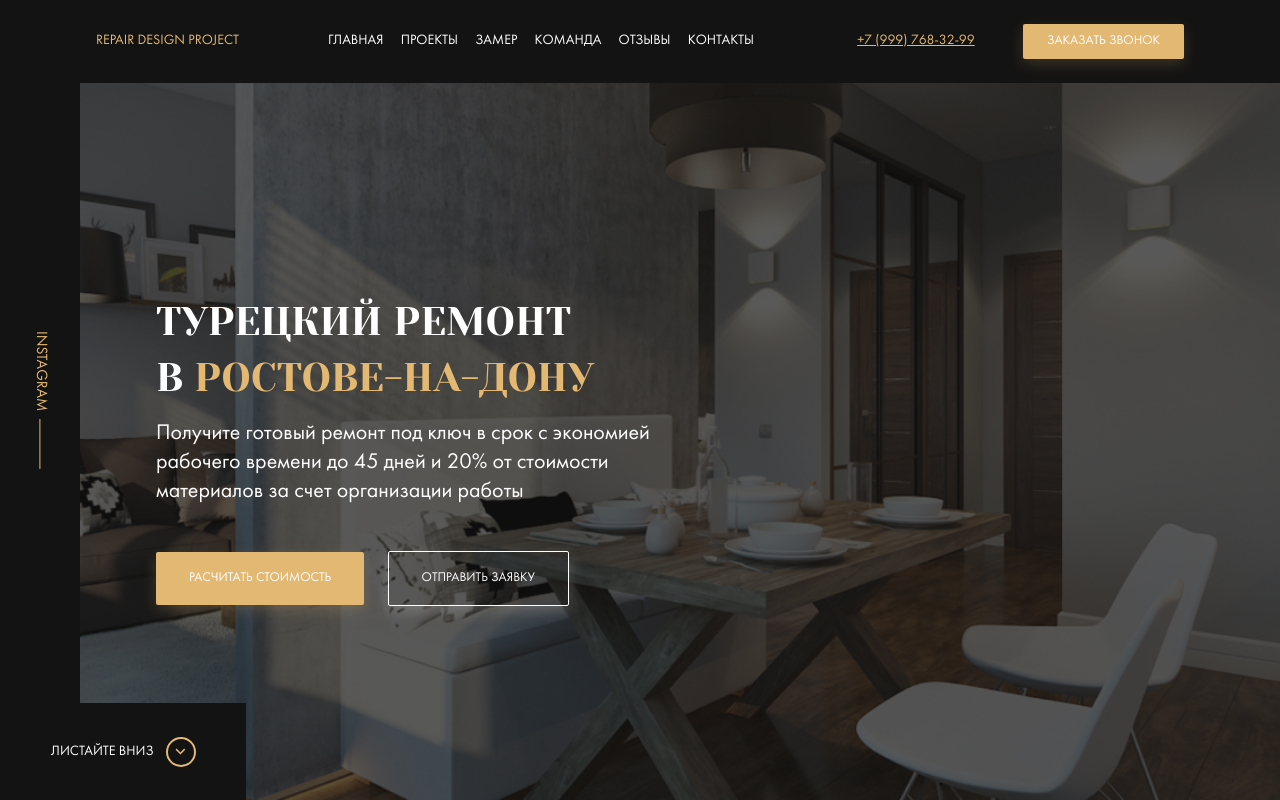
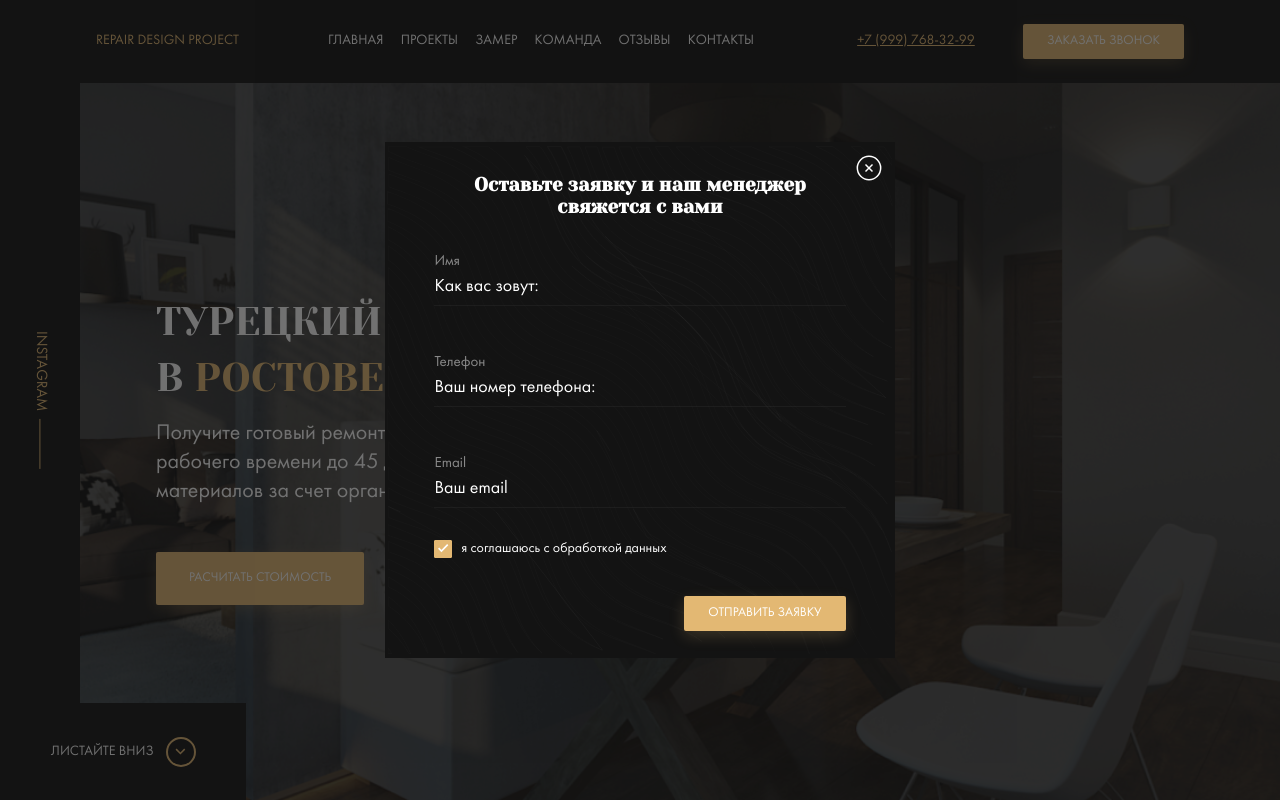
Before and after one commit to ildar1969/fatakhov, a website: page index.html in a window 1280 px wide. Shown: the top 800 px of the page. Drawn offline with Linux system fonts and the light colour scheme; files whose address does not match are found by name.

Commit message:
feat: дз20

```diff
--- a/index.html
+++ b/index.html
@@ -207,6 +207,27 @@
          </div>
       </section>
    </main>
+
+   <!-- =================Модальное окно================================================= -->
+   <div class="modal">
+      <div class="modal__dialog">
+         <button class="modal__close"></button>
+         <h3 class="modal__title">Оставьте заявку и наш менеджер свяжется с вами </h3>
+         <form action="#" class="form modal__form">
+            <label for="user-name" class="label form__label label--light">Имя</label>
+            <input type="text" class="input form__input modal__input" id="user-name" placeholder="Как вас зовут:">
+            <label for="user-phone" class="label form__label label--light">Телефон</label>
+            <input type="phone" class="input form__input modal__input" id="user-phone" placeholder="Ваш номер телефона:">
+            <label for="user-email" class="label form__label label--light">Email</label>
+            <input type="email" class="input form__input modal__input" id="user-email" placeholder="Ваш email">
+            <div class="policy modal__policy">
+               <input type="checkbox" name="policy-checkbox" id="policy-checkbox"
+                class="policy__checkbox" checked>
+               <label for="policy-checkbox" class="policy__label">я соглашаюсь с обработкой данных</label>
+            </div>
+            <button class="button button--primary modal__button">Отправить заявку</button>
+         </form>
+      </div>
+   </div>
 </body>
-
 </html>
--- a/sass/_interface.sass
+++ b/sass/_interface.sass
@@ -23,3 +23,35 @@
     box-shadow: 0px 5px 15px rgba($light, 0.2s)
   &:hover
       border: 1px solid $light
+.label
+  font-size: 1.07rem
+  &--light
+    color: rgba($light, 0.5)
+.input
+  background-color: transparent
+  border: none
+  border-bottom: 1px solid rgba(54,54,54, 0.3)
+  font-size: 1.285rem
+  color: $light
+  padding: 0.5rem 0
+  &::placeholder
+    color: $light
+.policy
+  &__checkbox
+    opacity: 0
+    visibility: hidden
+    &:checked +
+       .policy__label
+         &::before
+           background: $primary url('../img/check.svg') no-repeat center / 0.8rem
+  &__label
+    display: flex
+    align-items: center
+    &::before
+      content: ''
+      width: 18px
+      height: 18px
+      border: 1px solid $primary
+      border-radius: 1px
+      cursor: pointer
+      margin-right: 0.64rem
--- a/sass/style.sass
+++ b/sass/style.sass
@@ -9,4 +9,5 @@
 @import 'templates/control'
 @import 'templates/types'
 @import 'templates/design'
+@import 'templates/modal'
 @import 'media'
--- /dev/null
+++ b/sass/templates/_modal.sass
@@ -0,0 +1,46 @@
+.modal
+  position: fixed
+  z-index: 199
+  left: 0
+  top: 0
+  bottom: 0
+  right: 0
+  width: 100%
+  height: 100%
+  background-color: rgba($dark, 0.6)
+  display: flex
+  align-items: center
+  justify-content: center
+  &__dialog
+    position: relative
+    max-width: 36.36rem
+    background: $dark url('../img/bg-lines.svg') no-repeat center
+    padding: 2.357rem 3.5rem 1.928rem
+    color: $light
+  &__close
+    position: absolute
+    right: 0
+    top: 0
+    width: 28px
+    height: 28px
+    background: transparent url('../img/close.svg') no-repeat center
+    border: none
+    margin: 12px
+    cursor: pointer
+  &__title
+    font-family: 'Yeseva One', cursive
+    font-size: 1.357rem
+    text-align: center
+    margin: 0
+    margin-bottom: 2.428rem
+  &__form
+    display: flex
+    flex-direction: column
+  &__input
+    margin-bottom: 3.428rem
+    &:last-of-type
+      margin-bottom: 1rem
+  &__policy
+    margin-bottom: 2.7rem
+  &__button
+    align-self: flex-end
```
Also changed, not shown: css/style.css, img/bg-lines.svg (added), img/check.svg (added), img/close.svg (added).
